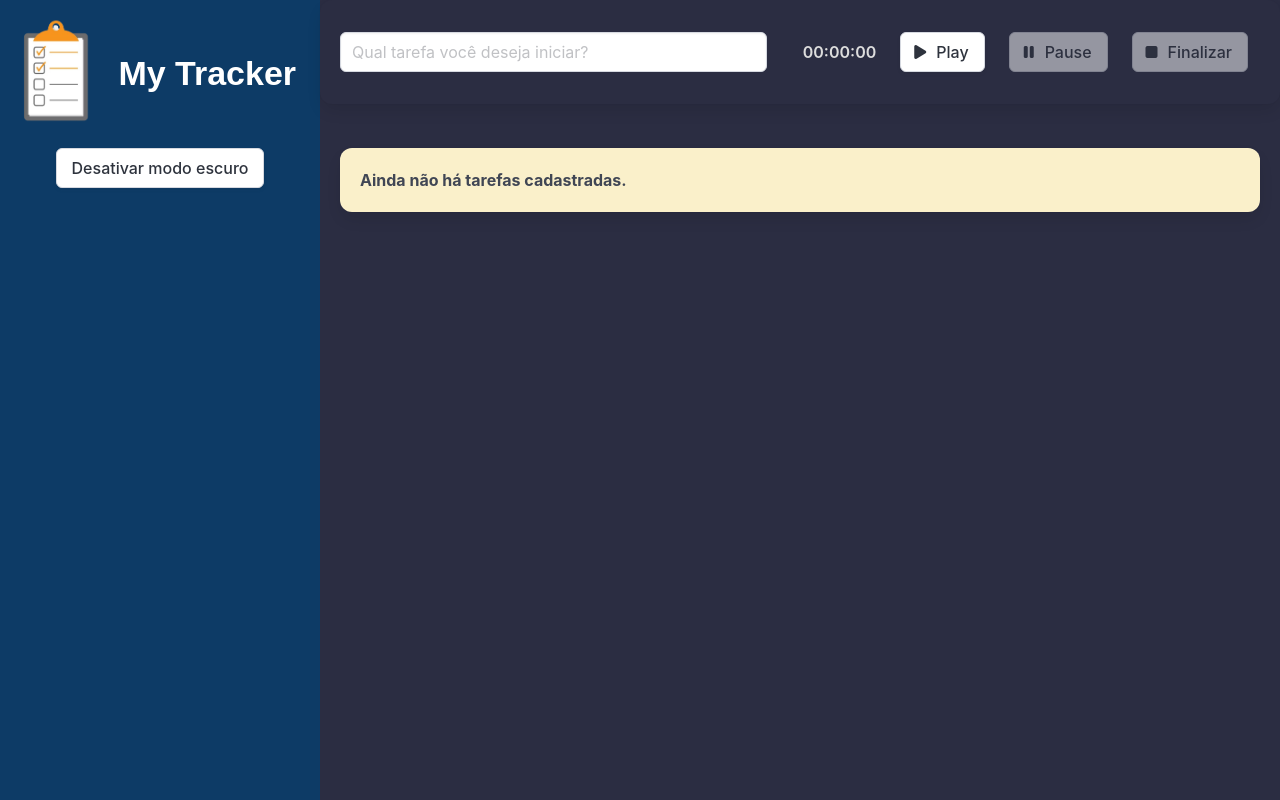
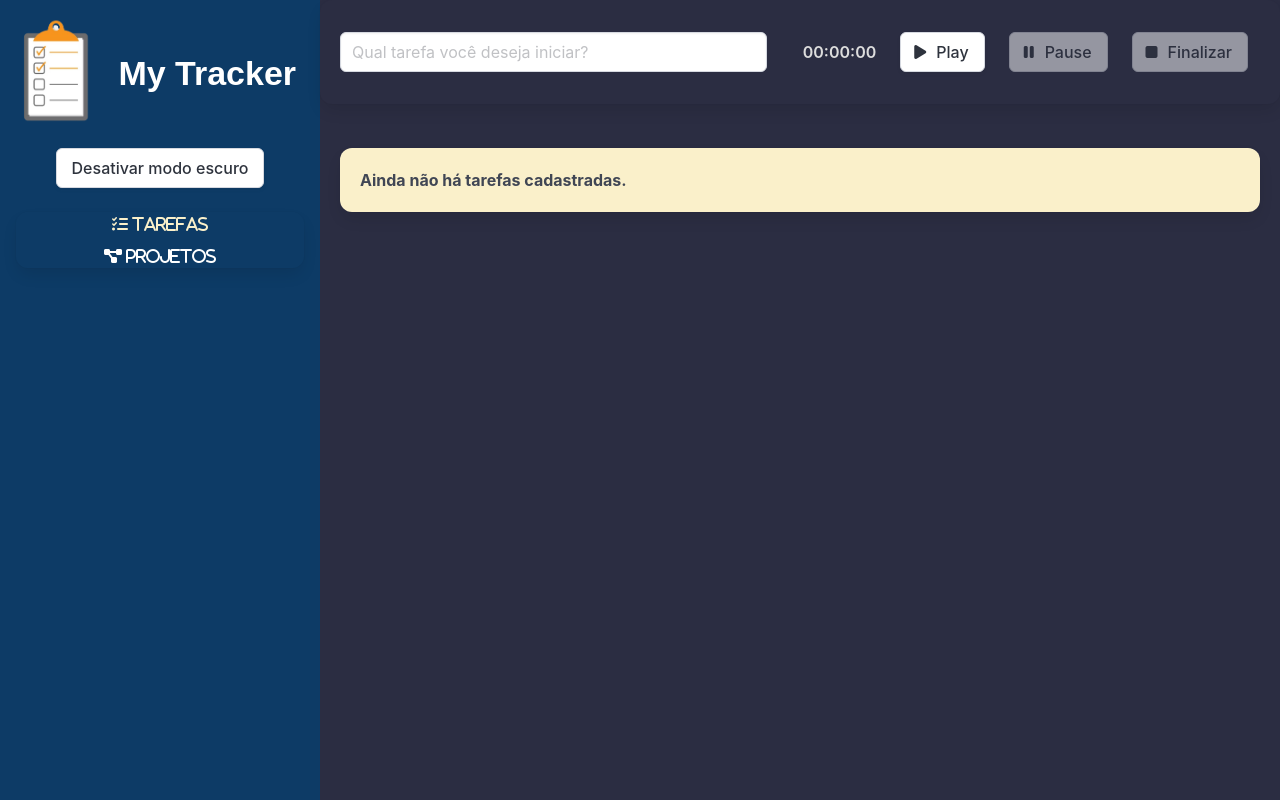
Before and after one commit to EduardoPSRodrigues/MyTracker, a Vue app: page / in a window 1280 px wide. Built offline with nearby package versions, Linux system fonts and the light colour scheme; a web font is replaced by a local one.

Commit message:
Adicionando menu de navegação na barra lateral

```diff
--- a/src/components/BarraLateral.vue
+++ b/src/components/BarraLateral.vue
@@ -16,6 +16,24 @@
             <button class="button" @click="AlterarTema">
                 {{ textoBotao }}
             </button>
+
+            <!-- Classe panel do framework Bulma -->
+            <nav class="panel mt-5">
+                <ul>
+                    <li>
+                        <router-link to="/" class="link">
+                            <i class="fas fa-tasks"> Tarefas</i>
+                        </router-link>
+                    </li>
+                    <li>
+                        <router-link to="/projetos" class="link">
+                            <i class="fas fa-project-diagram"> Projetos</i>
+                        </router-link>
+                    </li>
+
+
+                </ul>
+            </nav>
         </div>
 
 
@@ -33,7 +51,7 @@ export default defineComponent({
         };
     },
     computed: {
-        textoBotao() :string {
+        textoBotao(): string {
             return this.modoEscuroAtivo ? 'Ativar modo escuro' : 'Desativar modo escuro';
         },
     },
@@ -88,4 +106,21 @@ h1 {
         height: auto;
     }
 }
+
+.panel li {
+    margin: 8px 0;
+}
+
+.link {
+    color: #fff;
+}
+
+.link:hover {
+    color: #FAF0CA;
+}
+
+/* Quando estiver na página o texto ficará marcado */
+.link.router-link-active {
+    color: #FAF0CA;
+}
 </style>
```
